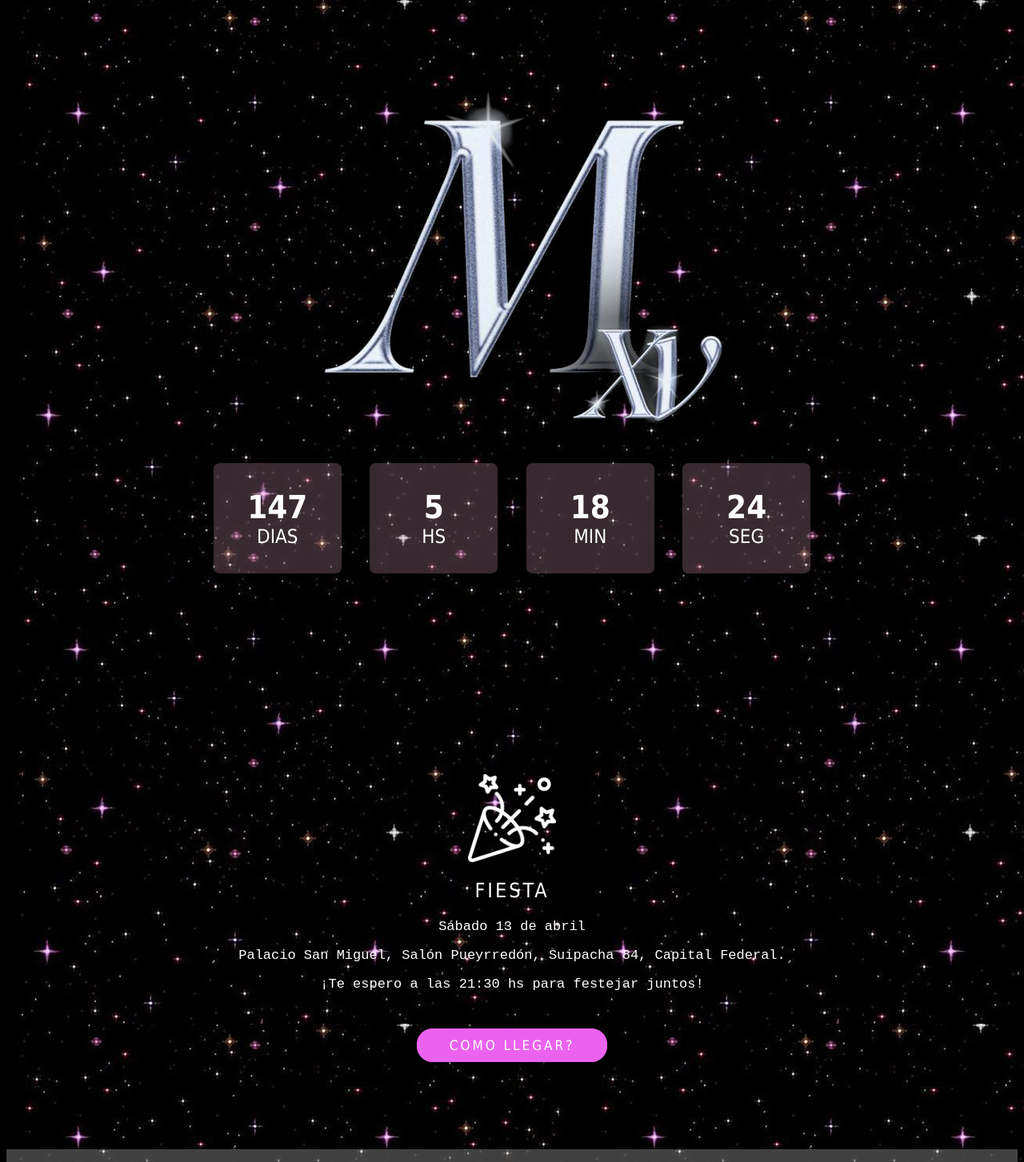
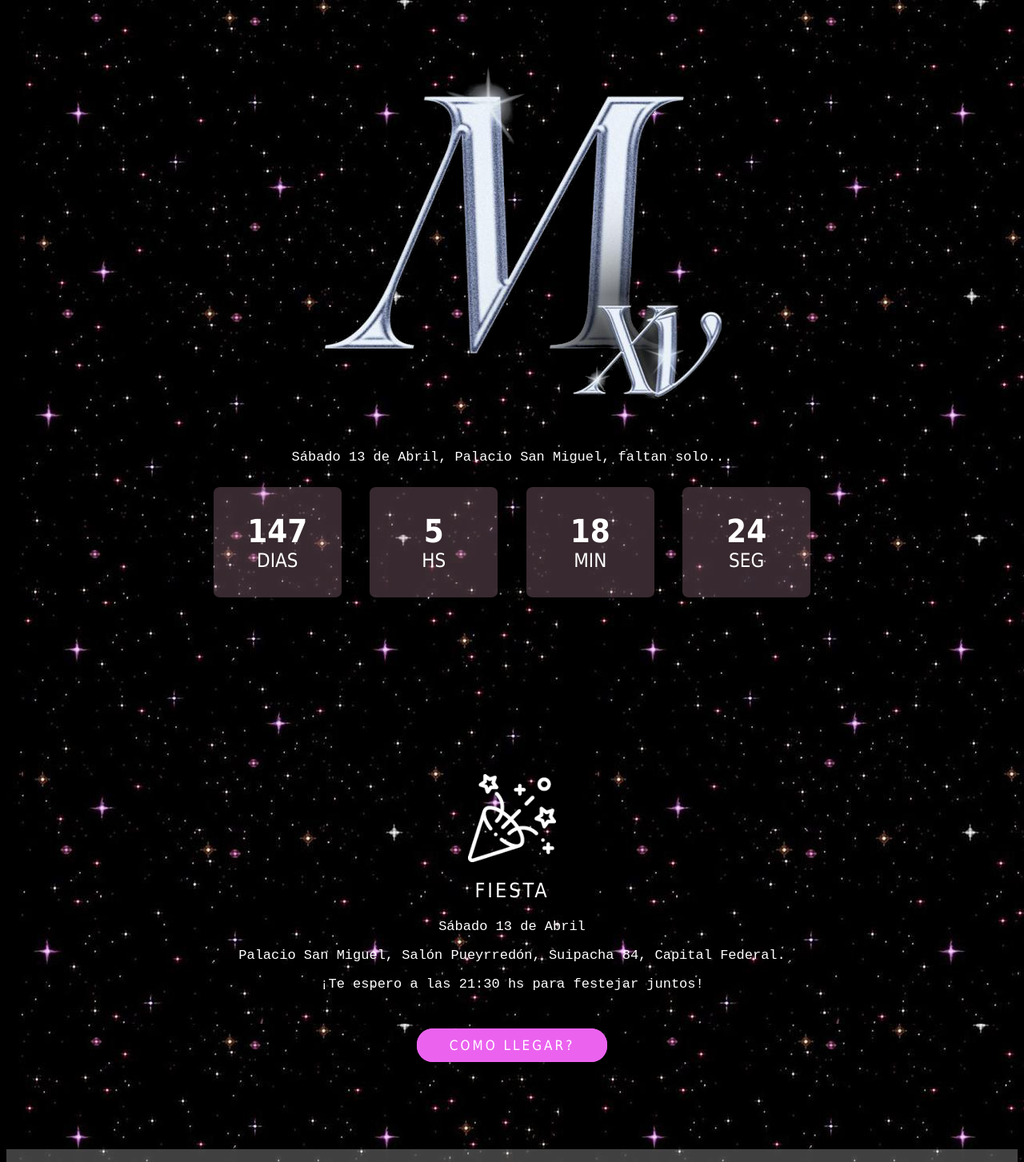
Before and after one commit to sandrau/sandrau.github.io, a plain HTML site: page miu.html in a window 1280 px wide. Shown: the top 1453 px of the page at 80% size. Drawn offline with nearby package versions, Linux system fonts and the light colour scheme.

Commit message:
added dynamic text

```diff
--- a/miu.html
+++ b/miu.html
@@ -1,11 +1,14 @@
 <html>
 <head>
   <link rel="stylesheet" href="styles.css">
+  <script src="https://cdn.jsdelivr.net/npm/typed.js@2.0.11/lib/typed.min.js"></script>
 </head>
+<body>
 <section class="section">
     <div class="section-content">
         <img src="./images/M.png" />
         <!--<h2>Countdown Clock 1</h2>-->
+        <p id="typed-text" ></p>
         <div class="clock" id="clock1">
             <div class="clock-item"><div  data-value="days"></div><div class="clock-details">dias</div></div>
             <div class="clock-item"><div data-value="hours"></div><div class="clock-details">hs</div></div>
@@ -17,7 +20,7 @@
 <section class="regular-section">
     <img class="icon" src="./images/fiesta.png" />
     <H1>Fiesta</H1>
-    <p>Sábado 13 de abril</p>
+    <p>Sábado 13 de Abril</p>
     <p>Palacio San Miguel, Salón Pueyrredón, Suipacha 84, Capital Federal.</p>
     <p>¡Te espero a las 21:30 hs para festejar juntos!</p>
     <div class="button-container">
@@ -55,6 +58,15 @@
     <div class="button-container">
         <a class="button" href="https://www.instagram.com/sweet_miuchi">ver instagram</a></div>
 </section>
+</body>
+<script type="text/javascript" src="clock.js"></script>
+<script>
+      var typed = new Typed('#typed-text', {
+         strings: ["Sábado 13 de Abril, Palacio San Miguel, faltan solo..."],
+         typeSpeed: 60,
+         backSpeed: 100,
+         loop: false
+     });
+   </script>
 
-<script type="text/javascript" src="clock.js"></script>
 </html>
```
